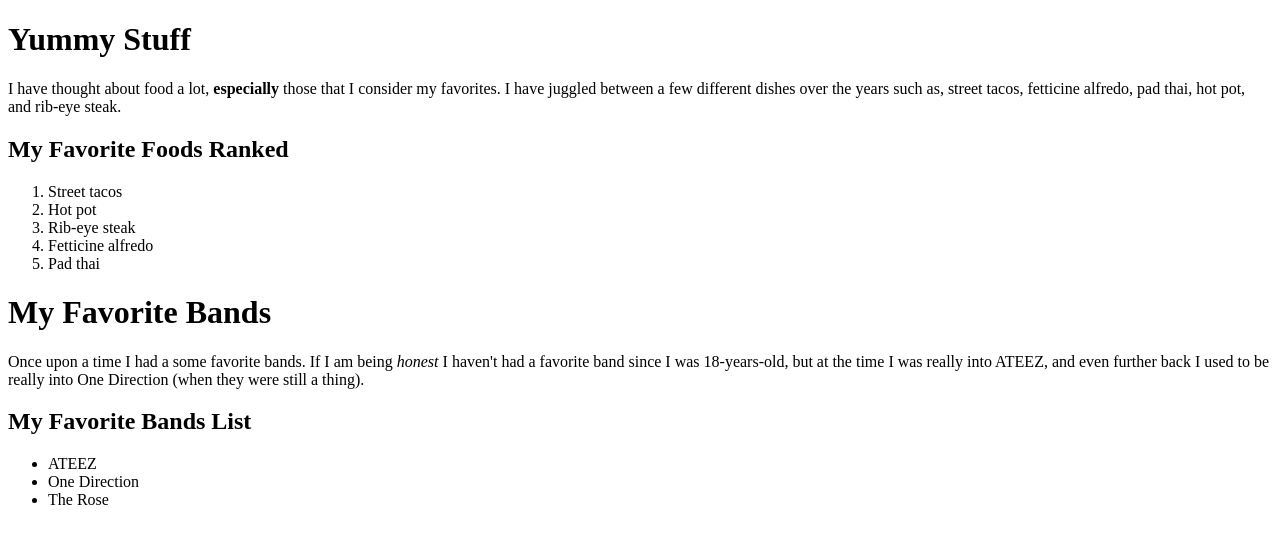
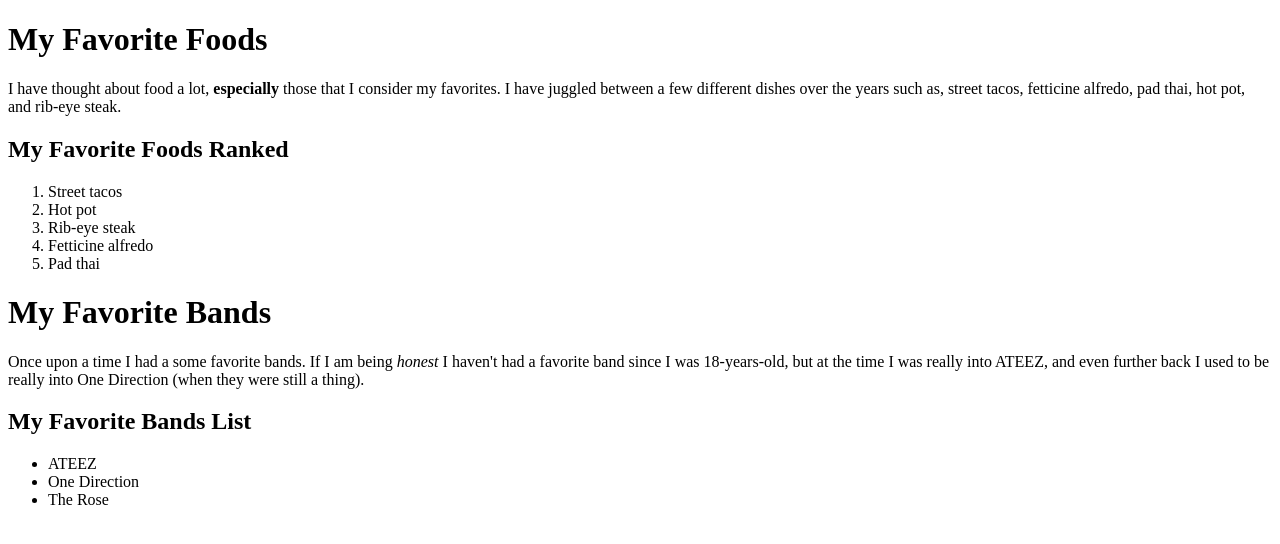
Before and after one commit to automarr/Project, a plain HTML site: page page1.html in a window 1280 px wide. Drawn offline with Linux system fonts and the light colour scheme.

Commit message:
Update page1.html

```diff
--- a/page1.html
+++ b/page1.html
@@ -6,7 +6,7 @@
 </head>
 
 <body>
-    <h1>Yummy Stuff</h1>
+    <h1>My Favorite Foods</h1>
     <p>I have thought about food a lot, <strong>especially</strong> those that I consider my favorites.
         I have juggled between a few different dishes over the years such as, street tacos, fetticine alfredo, pad thai, hot pot, and rib-eye steak.</p>
     <h2>My Favorite Foods Ranked</h2>
```
